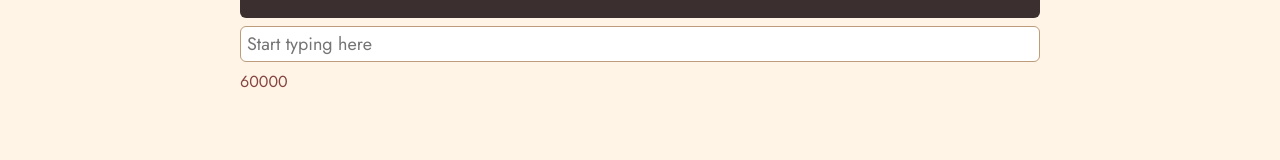
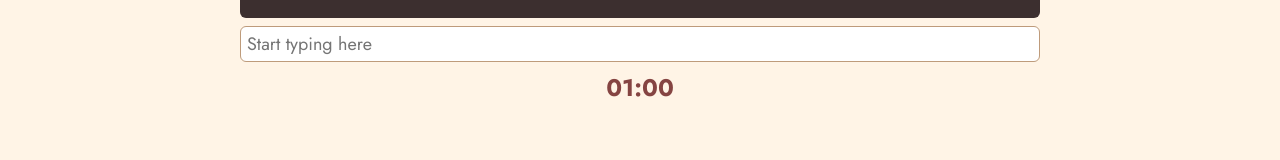
Before and after one commit to MaoShizhong/eggTyper, a React (Vite) app: page / in a window 1280 px wide. Shown: the part 272-432 px from the top of the page. Built offline with nearby package versions, Linux system fonts and the light colour scheme.

Commit message:
Add countdown timer component

```diff
--- a/src/components/words/Test.tsx
+++ b/src/components/words/Test.tsx
@@ -1,6 +1,7 @@
 import { FormEvent, useCallback, useEffect, useRef, useState } from 'react';
-import { DEFAULT_DURATION, ONE_SECOND } from '../../helpers/constants';
+import { DEFAULT_TEST_DURATION, ONE_SECOND } from '../../helpers/constants';
 import { TestType } from '../../types/types';
+import { Timer } from './Timer';
 import { Words } from './Words';
 import testStyles from './css/test.module.css';
 
@@ -10,12 +11,13 @@ const words =
 export function Test() {
     const [testType, setTestType] = useState<TestType>({
         type: 'words',
-        duration: DEFAULT_DURATION,
+        duration: DEFAULT_TEST_DURATION,
     });
     const [fontSize, setFontSize] = useState(20); // ! Will need input/slider
     const [testStarted, setTestStarted] = useState(false);
     const [timeRemaining, setTimeRemaining] = useState(testType.duration);
-    const [resetWordsStateOnNewTest, setResetWordsStateOnNewTest] = useState(Math.random());
+    const [showingResults, setShowingResults] = useState(false);
+    const [resetWordsStateOnNewTest, setResetWordsStateOnNewTest] = useState(0);
     const [letterCorrectness, setLetterCorrectness] = useState<boolean[]>([]);
 
     const inputRef = useRef<HTMLInputElement>(null);
@@ -38,7 +40,8 @@ export function Test() {
     const resetTest = useCallback((): void => {
         setTestStarted(false);
         setTimeRemaining(testType.duration);
-        setResetWordsStateOnNewTest(Math.random());
+        setShowingResults(false);
+        setResetWordsStateOnNewTest((prev) => prev + 1);
         setLetterCorrectness([]);
 
         if (inputRef.current) inputRef.current.value = '';
@@ -67,8 +70,11 @@ export function Test() {
     }, [testStarted, resetTest]);
 
     useEffect((): void => {
-        if (timeRemaining <= 0) resetTest();
-    }, [timeRemaining, resetTest]);
+        if (timeRemaining <= 0) {
+            setTestStarted(false);
+            setShowingResults(true);
+        }
+    }, [timeRemaining]);
 
     return (
         <section className={testStyles.test}>
@@ -98,7 +104,7 @@ export function Test() {
                 }}
                 ref={inputRef}
             />
-            <div>{timeRemaining}</div>
+            <Timer timeRemaining={timeRemaining} />
         </section>
     );
 }
--- /dev/null
+++ b/src/components/words/Timer.tsx
@@ -0,0 +1,8 @@
+import { formatCountdown } from '../../helpers/util';
+import testStyles from './css/test.module.css';
+
+type TimerProps = { timeRemaining: number };
+
+export function Timer({ timeRemaining }: TimerProps) {
+    return <div className={testStyles.timer}>{formatCountdown(timeRemaining)}</div>;
+}
--- a/src/components/words/css/test.module.css
+++ b/src/components/words/css/test.module.css
@@ -46,6 +46,12 @@
     border-radius: 6px;
 }
 
+.timer {
+    font-size: x-large;
+    font-weight: bold;
+    margin-inline: auto;
+}
+
 .correct {
     /* TODO: Use var(--correct) when customisable */
     color: #03aecc;
--- a/src/helpers/constants.ts
+++ b/src/helpers/constants.ts
@@ -1,2 +1,5 @@
 export const ONE_SECOND = 1000;
-export const DEFAULT_DURATION = 60 * ONE_SECOND;
+export const ONE_MINUTE = 60 * ONE_SECOND;
+export const ONE_HOUR = 60 * ONE_MINUTE;
+
+export const DEFAULT_TEST_DURATION = ONE_MINUTE;
--- /dev/null
+++ b/src/helpers/util.ts
@@ -0,0 +1,16 @@
+import { ONE_HOUR, ONE_MINUTE, ONE_SECOND } from './constants';
+
+export function formatCountdown(timeRemaining: number): string {
+    const hours = Math.floor(timeRemaining / ONE_HOUR);
+    const minutes = Math.floor((timeRemaining - hours * ONE_HOUR) / ONE_MINUTE);
+    const seconds = (timeRemaining - hours * ONE_HOUR - minutes * ONE_MINUTE) / ONE_SECOND;
+
+    const minutesString = minutes.toString();
+    const secondsString = seconds.toString();
+
+    if (hours > 0) {
+        return `${hours}:${minutesString.padStart(2, '0')}:${secondsString.padStart(2, '0')}`;
+    } else {
+        return `${minutesString.padStart(2, '0')}:${secondsString.padStart(2, '0')}`;
+    }
+}
```
